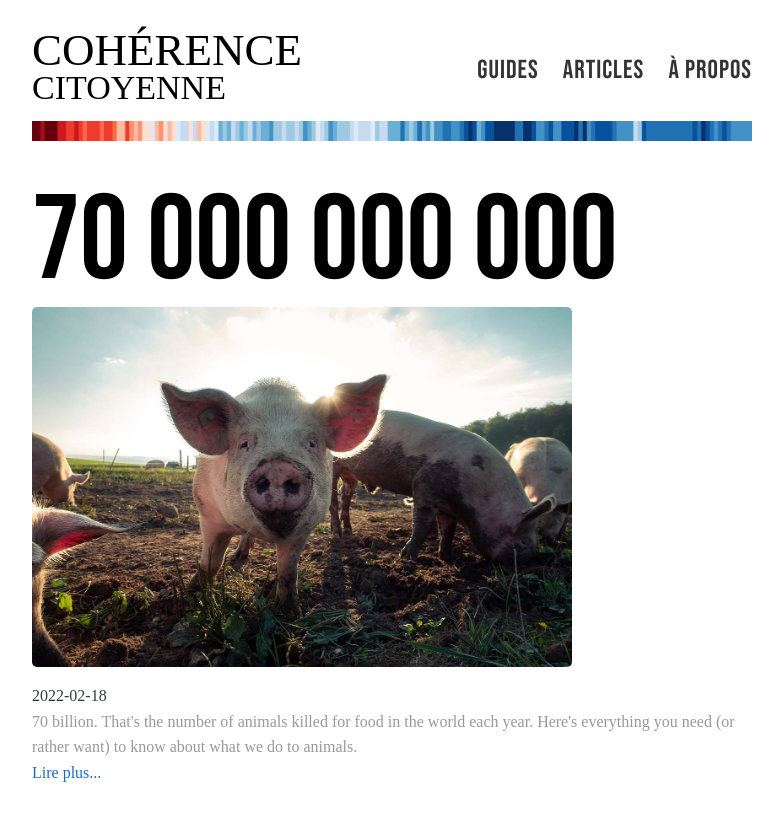
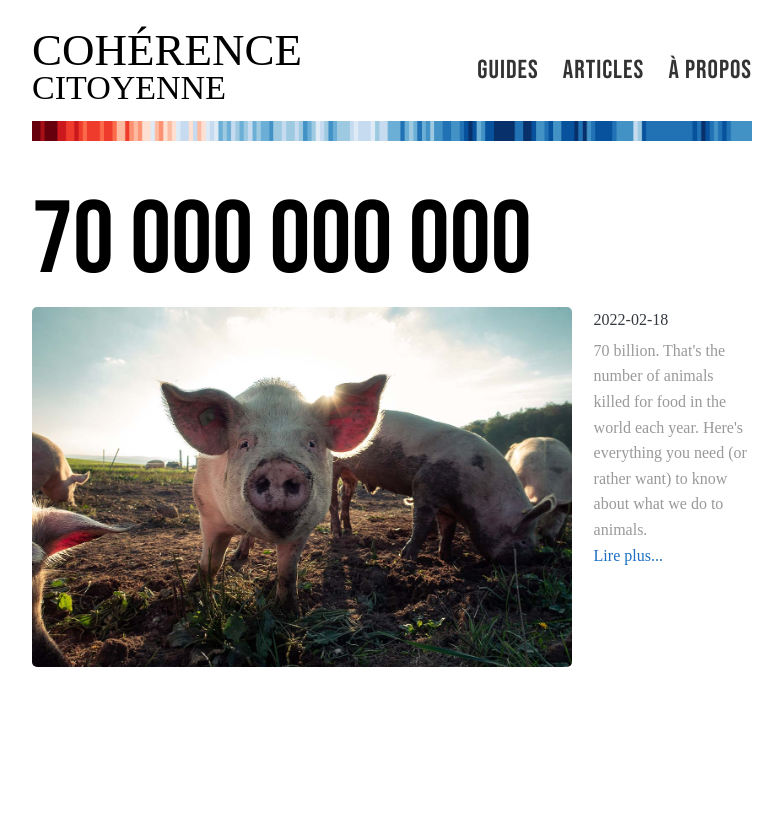
Before and after one commit to loicguichaoua/loicguichaoua.github.io, a Jekyll site: the page built from index.html, in a window 1280 px wide. Shown: the top 821 px of the page, without its empty margins (248-1031 px from the left). Built offline with Jekyll 4.4.1, drawn with Linux system fonts in a browser that asks for light colours; some web fonts are replaced; the list of posts is cut into pages by our own code.

Commit message:
homepage

```diff
--- a/index.html
+++ b/index.html
@@ -11,8 +11,10 @@ layout: default
 
   {% for post in site.posts limit:1 %}
 
-      <p style="font-family:Bebas Neue;font-size:120px;line-height:100px;text-align:justify;color:black;">{{ post.title }}</p>
-      <img src="{{ post.image }}" style="width:75%;">
+    <p style="font-family:Bebas Neue;font-size:8vw;line-height:100px;text-align:justify;color:black;">{{ post.title }}</p>
+    <div style="display:flex;flex-direction:row;">
+        <img src="{{ post.image }}" style="width:75%;margin-right:3%;">
+    <div style="display:flex;flex-direction:column;">
       <span class="date" style="margin-bottom:5px;">
         {{ post.date | date: "%Y-%m-%d" }}
       </span>
@@ -20,6 +22,8 @@ layout: default
         {{ post.description }}
       </div>
       <a href="{{ site.baseurl }}{{ post.url }}">Lire plus...</a>
+      </div>
+    </div>
 
   {% endfor %}
 
```
